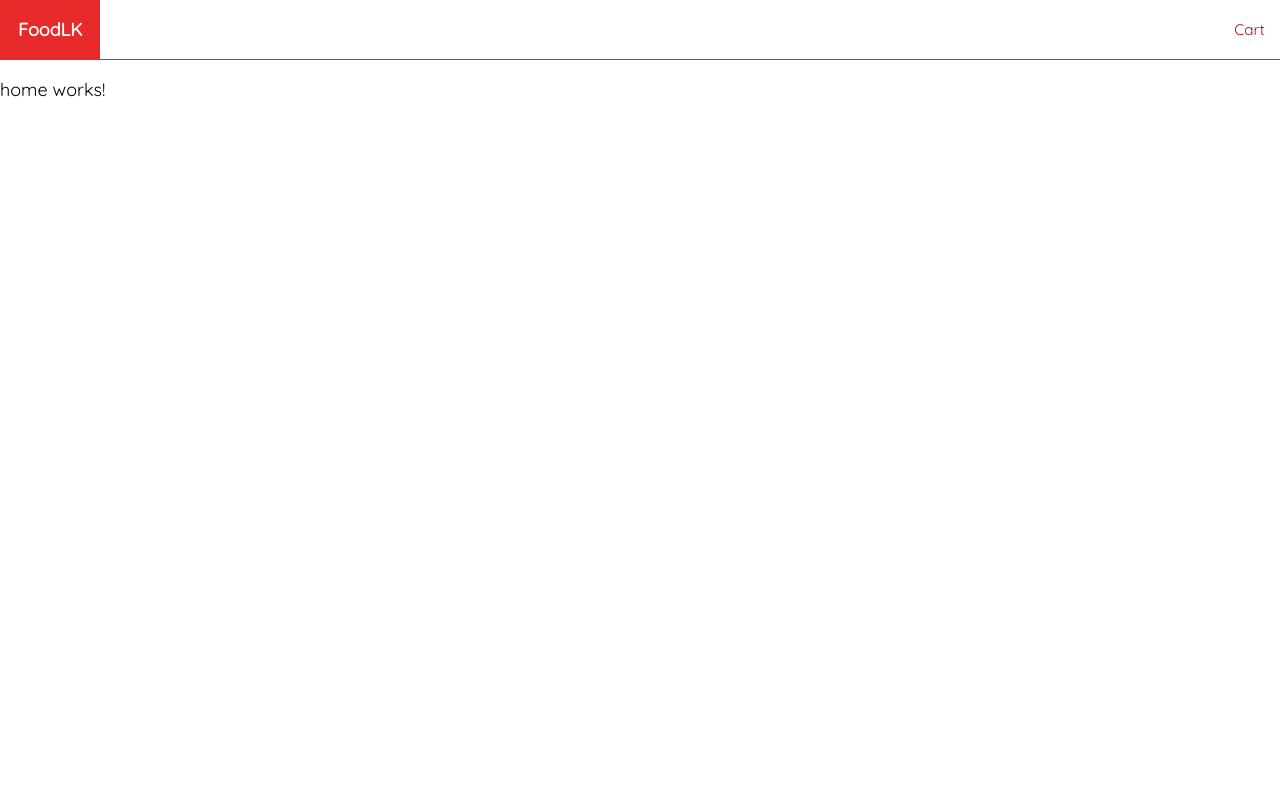
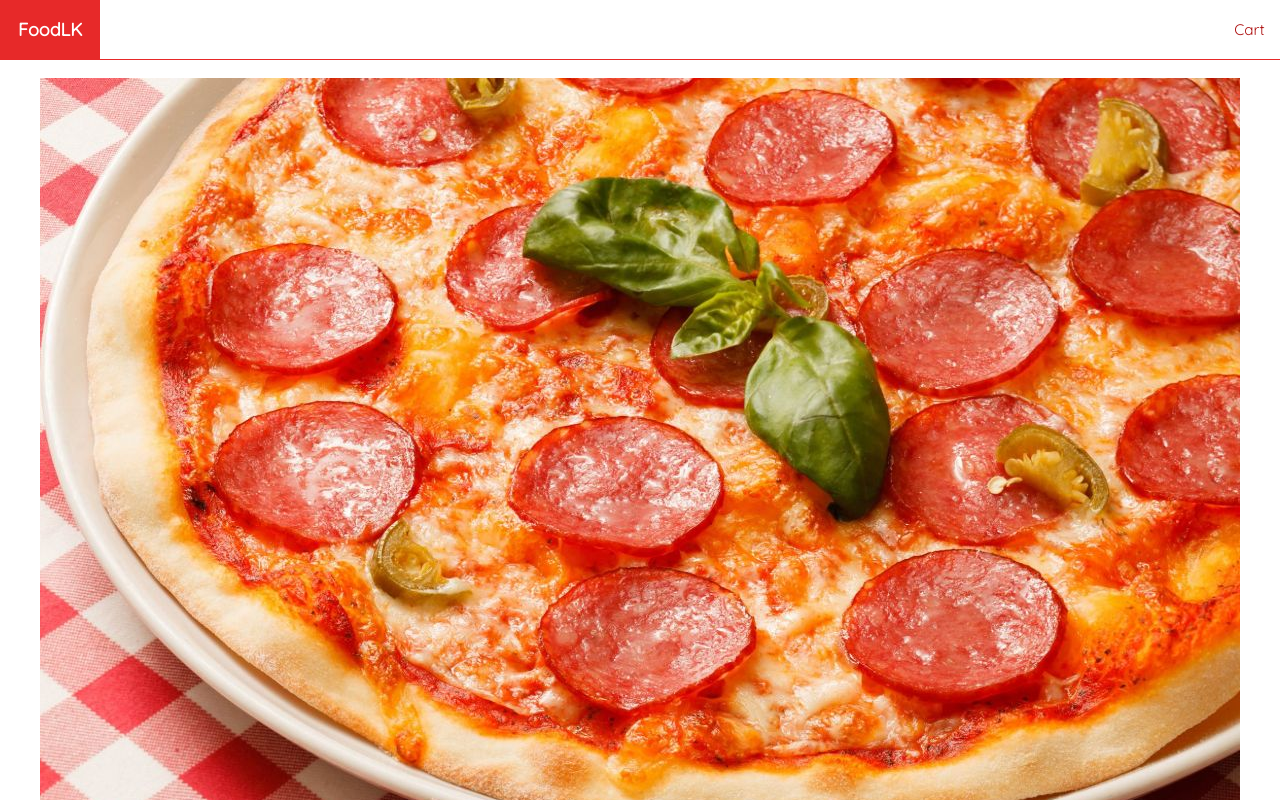
Before and after one commit to NavinduDahanayakeOfficial/foodlk, an Angular app: page / in a window 1280 px wide. Shown: the top 800 px of the page. Built offline with nearby package versions, Linux system fonts and the light colour scheme.

Commit message:
add food images to home

```diff
--- a/src/app/home/home.component.html
+++ b/src/app/home/home.component.html
@@ -1 +1,5 @@
-<p>home works!</p>
+<ul>
+    <li *ngFor="let food of foods">
+        <img src="{{food}}" alt=""/>
+    </li>
+</ul>
--- a/src/app/home/home.component.ts
+++ b/src/app/home/home.component.ts
@@ -1,10 +1,21 @@
-import { Component } from '@angular/core';
+import { Component, OnInit } from '@angular/core';
+import { FoodService } from '../services/food/food.service';
 
 @Component({
   selector: 'app-home',
   templateUrl: './home.component.html',
   styleUrl: './home.component.css'
 })
-export class HomeComponent {
+export class HomeComponent implements OnInit{
+  public foods: string[] =[];
+
+  constructor(private foodService: FoodService) {
+
+  }
+
+  ngOnInit(): void {
+    this.foods = this.foodService.getAll();
+  }
+
 
 }
--- /dev/null
+++ b/src/app/services/food/food.service.ts
@@ -0,0 +1,22 @@
+import { AppComponent } from './../../app.component';
+import { Injectable } from '@angular/core';
+
+@Injectable({
+  providedIn: 'root'
+})
+export class FoodService {
+
+  constructor() { }
+
+  getAll(): string[] {
+    return[
+      '../../../assets/images/foods/food-1.jpg',
+      '../../../assets/images/foods/food-2.jpg',
+      '../../../assets/images/foods/food-3.jpg',
+      '../../../assets/images/foods/food-4.jpg',
+      '../../../assets/images/foods/food-5.jpg',
+      '../../../assets/images/foods/food-6.jpg',
+
+    ]
+  }
+}
```
Also changed, not shown: 1 other file (tests, documents, lock files or other folders).
